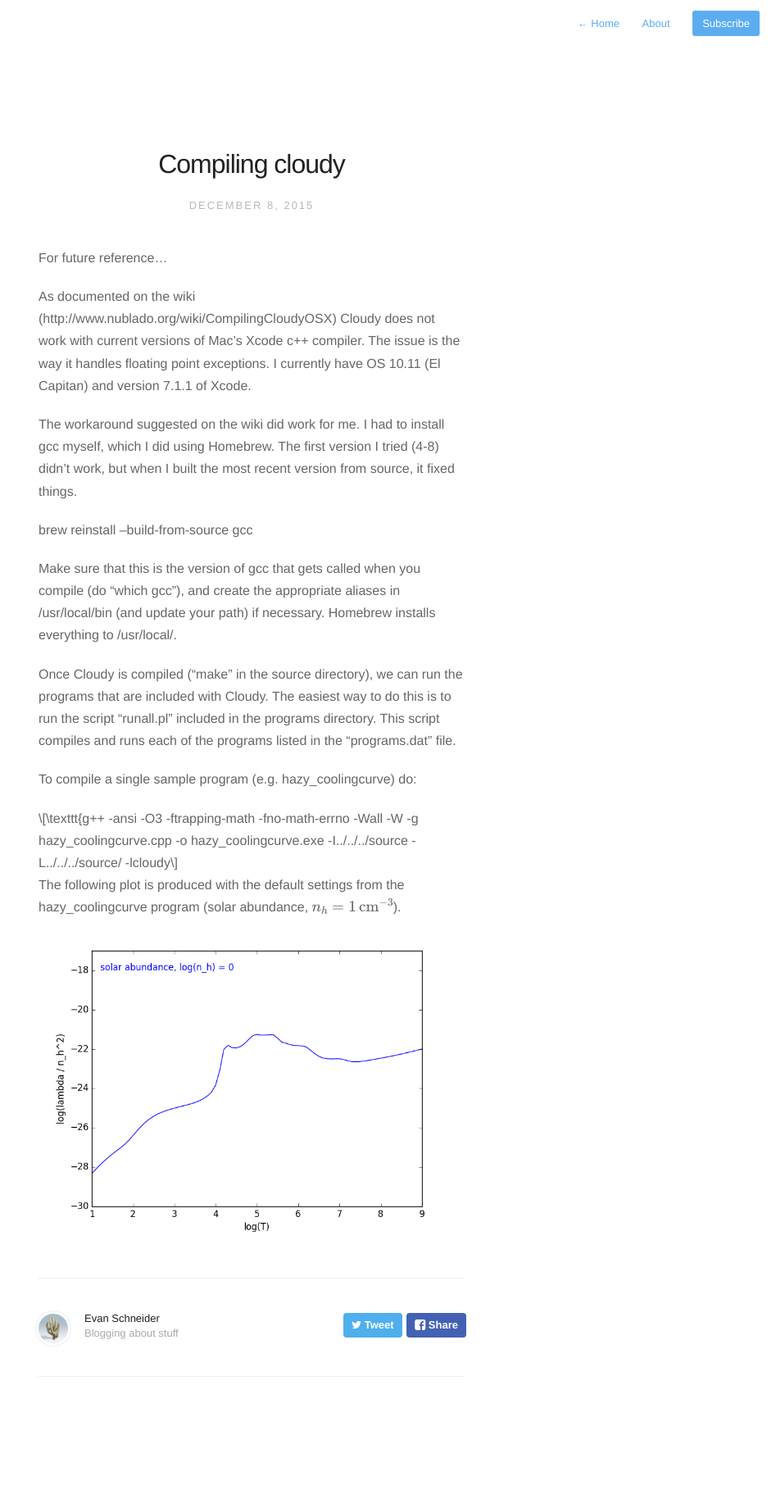
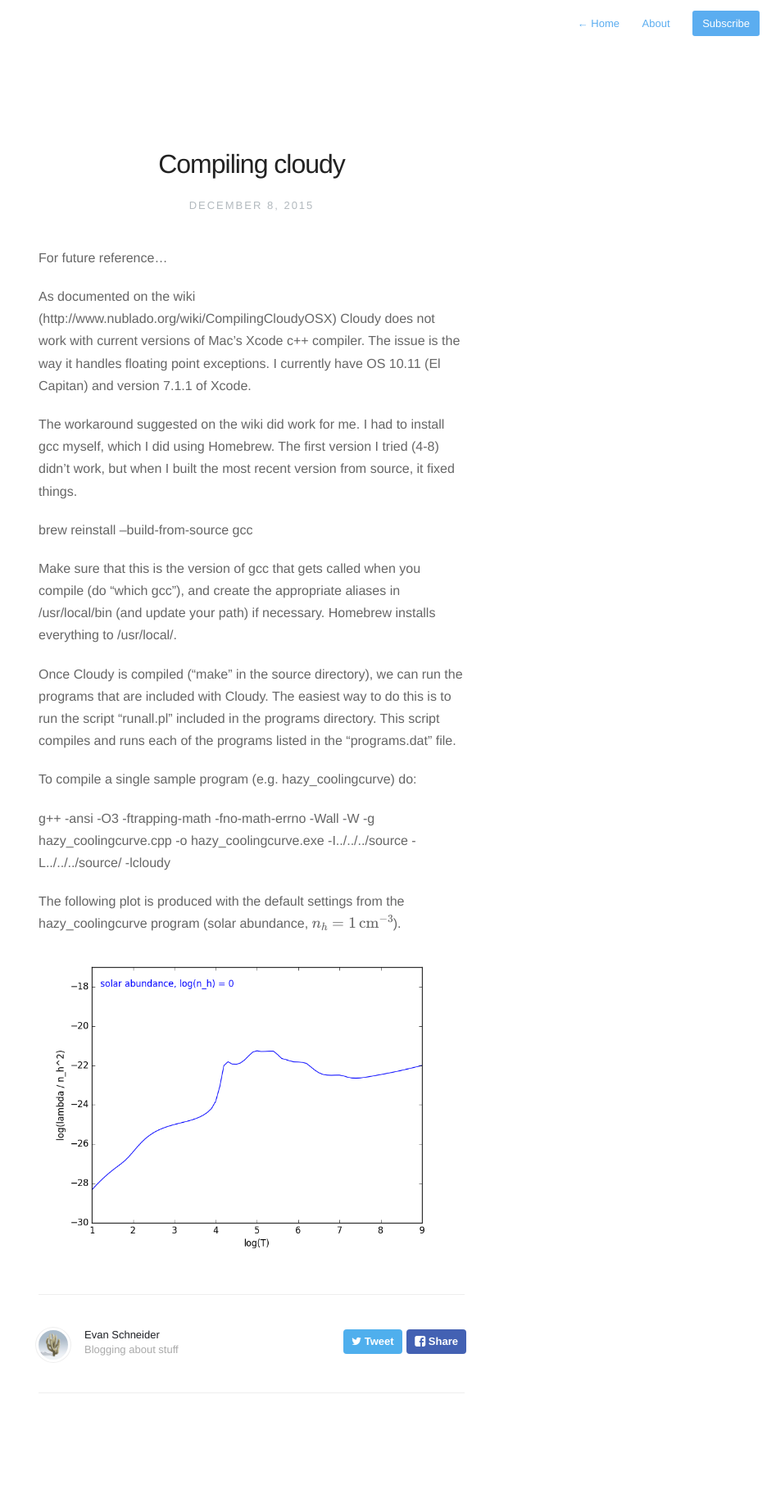
Before and after one commit to evaneschneider/site, a Jekyll site: the page built from _posts/2015-12-8-compiling-cloudy.markdown, in a window 1280 px wide. Shown: the whole page at 82% size, without its empty margins (333-1280 px from the left). Built offline with Jekyll 4.4.1, drawn with Linux system fonts in a browser that asks for light colours; nearby versions of some CDN libraries; formulas are drawn with MathJax 3.

Commit message:
new post

```diff
--- a/_posts/2015-12-8-compiling-cloudy.markdown
+++ b/_posts/2015-12-8-compiling-cloudy.markdown
@@ -28,7 +28,7 @@ programs directory. This script compiles and runs each of the programs listed in
 
 To compile a single sample program (e.g. hazy_coolingcurve) do:
 
-$$\texttt{g++ -ansi -O3 -ftrapping-math -fno-math-errno  -Wall -W -g hazy_coolingcurve.cpp -o hazy_coolingcurve.exe -I../../../source -L../../../source/ -lcloudy$$
+``g++ -ansi -O3 -ftrapping-math -fno-math-errno  -Wall -W -g hazy_coolingcurve.cpp -o hazy_coolingcurve.exe -I../../../source -L../../../source/ -lcloudy``
 
 The following plot is produced with the default settings from the
 hazy_coolingcurve program (solar abundance, $$n_h = 1 \, \mathrm{cm}^{-3}$$).
```
